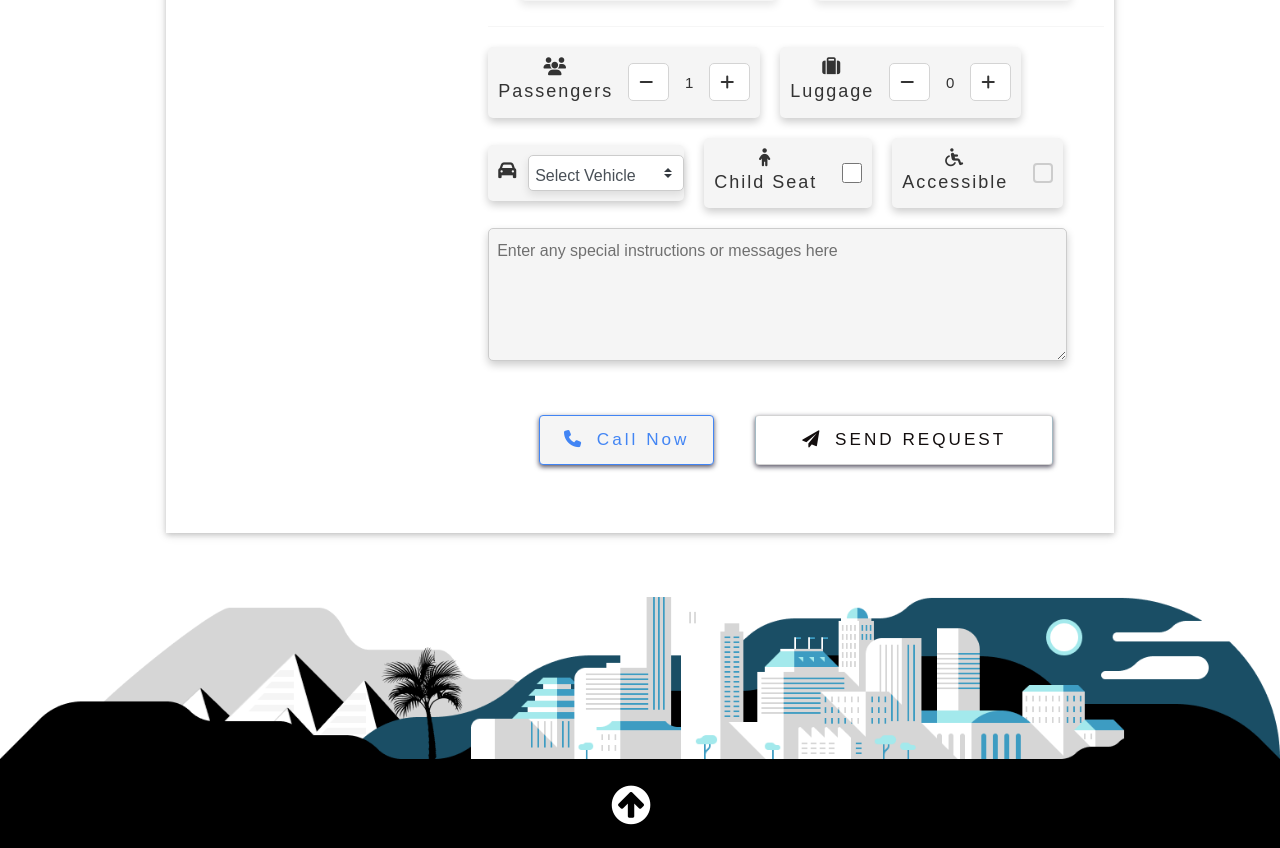
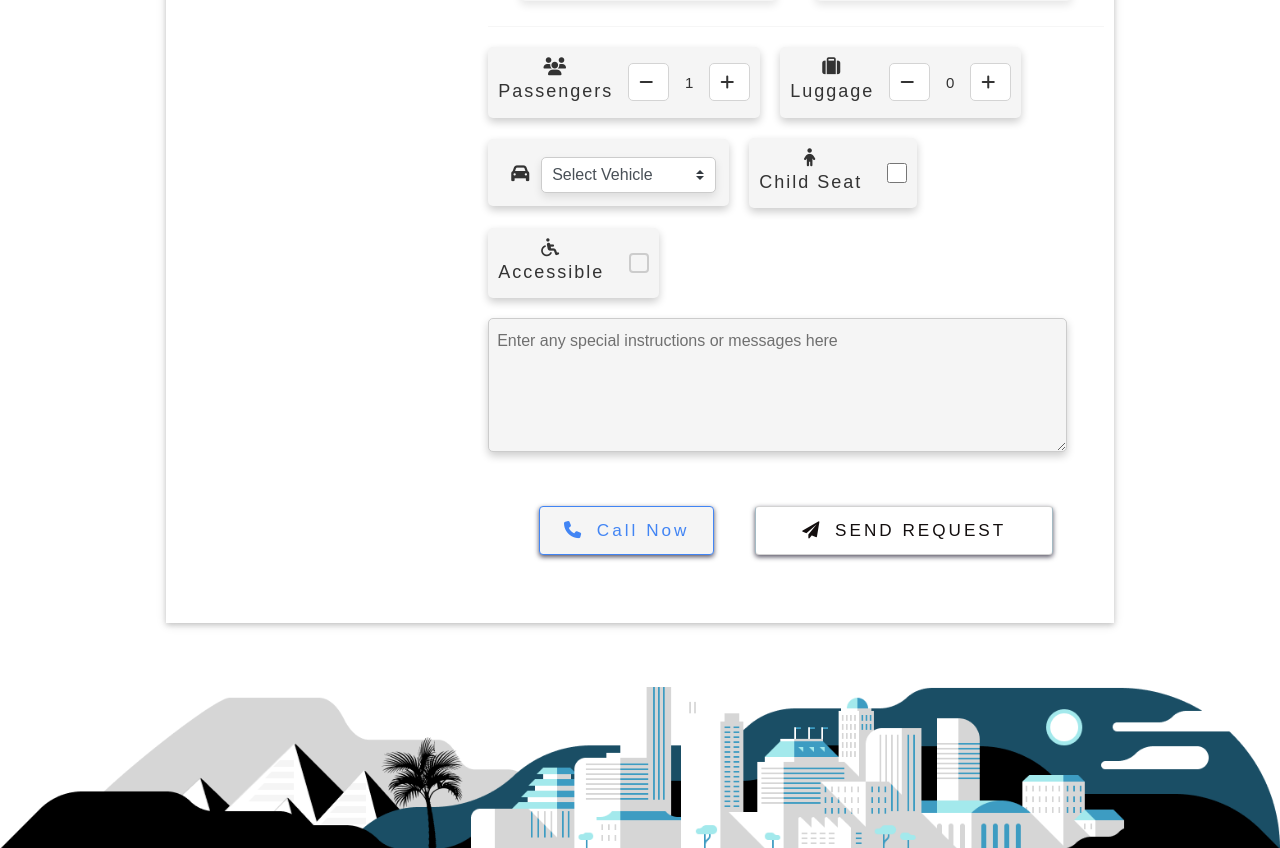
Before and after one commit to hossam1981/turbo, a PHP site: page / in a window 1280 px wide. Shown: the part 4704-5552 px from the top of the page. Run offline with PHP 8.4, Linux system fonts and the light colour scheme; some libraries are stand-ins or nearby versions.

Commit message:
fix select car padding

```diff
--- a/index.html
+++ b/index.html
@@ -697,7 +697,7 @@
 
             <!-- Car Option Selection -->
 
-            <div class="counter" style="padding:5px 0px 10px">
+            <div class="counter" style="padding:13px">
               <label for="car-option" class="counter-label">
                 <i class="fas fa-car"></i>
               </label>
--- a/style/bookingform.css
+++ b/style/bookingform.css
@@ -85,7 +85,7 @@ form {
      width: -webkit-fill-available;
 }
 .input-container select{
-   padding: 8px 10px 8px 6px;
+    padding: 0px 25px 0px 10px;
 }
 
 .input-container i {
```
